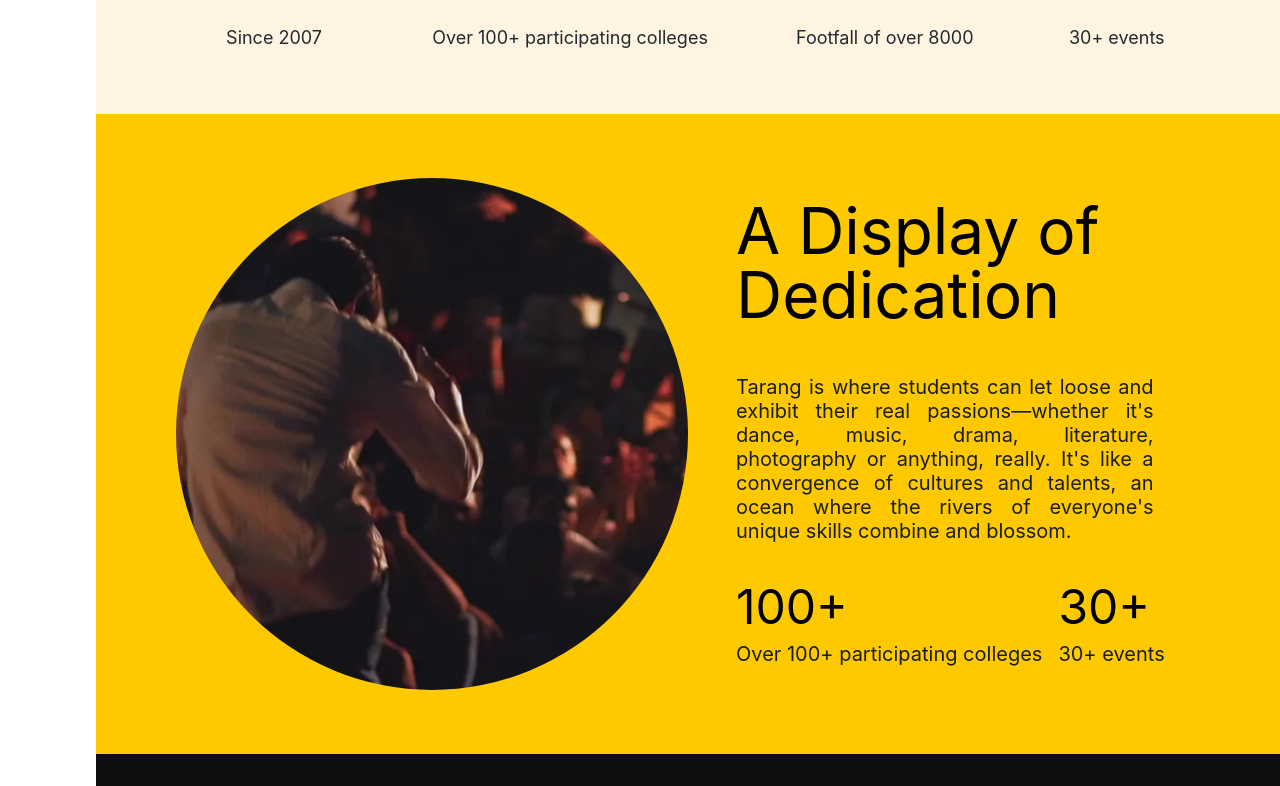
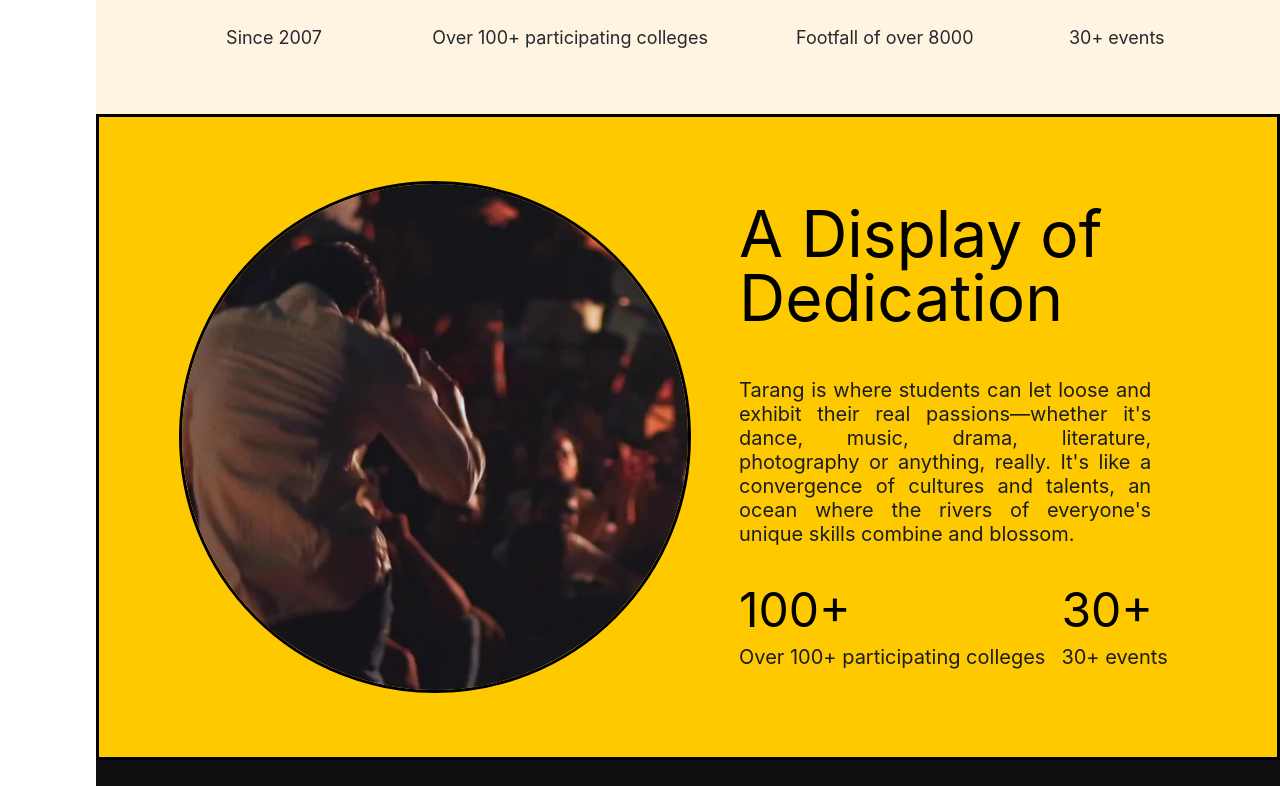
Before and after one commit to tarangIIITDMJ/tarang-web, a Next.js app: page /about in a window 1280 px wide. Shown: the part 1094-1880 px from the top of the page. Built offline with nearby package versions, Linux system fonts and the light colour scheme; a web font is replaced by a local one.

Commit message:
minor changes

```diff
--- a/app/components/AboutPageSections/CelebSection.jsx
+++ b/app/components/AboutPageSections/CelebSection.jsx
@@ -11,6 +11,7 @@
       p={0}
       direction={isMobileView ? "column" : "row"}
       justify="space-between"
+      style={{ border: "3px solid #000" }}
     >
       <Stack
         gap={isMobileView ? "2rem" : "3rem"}
--- a/app/components/AboutPageSections/SubMainSection.jsx
+++ b/app/components/AboutPageSections/SubMainSection.jsx
@@ -11,13 +11,21 @@
     height: "100%",
     borderRadius: "50%",
     objectFit: "cover",
+    border: "3px solid #000",
   },
 };
 
 const SubMainSection = () => {
   const isMobileView = useMediaQuery("(max-width: 768px)");
   return (
-    <Box bg={"#FFC900"} px={isMobileView ? "2rem" : "5rem"} py={"4rem"}>
+    <Box
+      bg={"#FFC900"}
+      px={isMobileView ? "2rem" : "5rem"}
+      py={"4rem"}
+      style={{
+        border: "3px solid #000",
+      }}
+    >
       <Flex
         direction={isMobileView ? "column" : "row"}
         align={"center"}
```
Also changed, not shown: app/components/HomePageSections/EventSection.jsx (+4 -4 lines).
